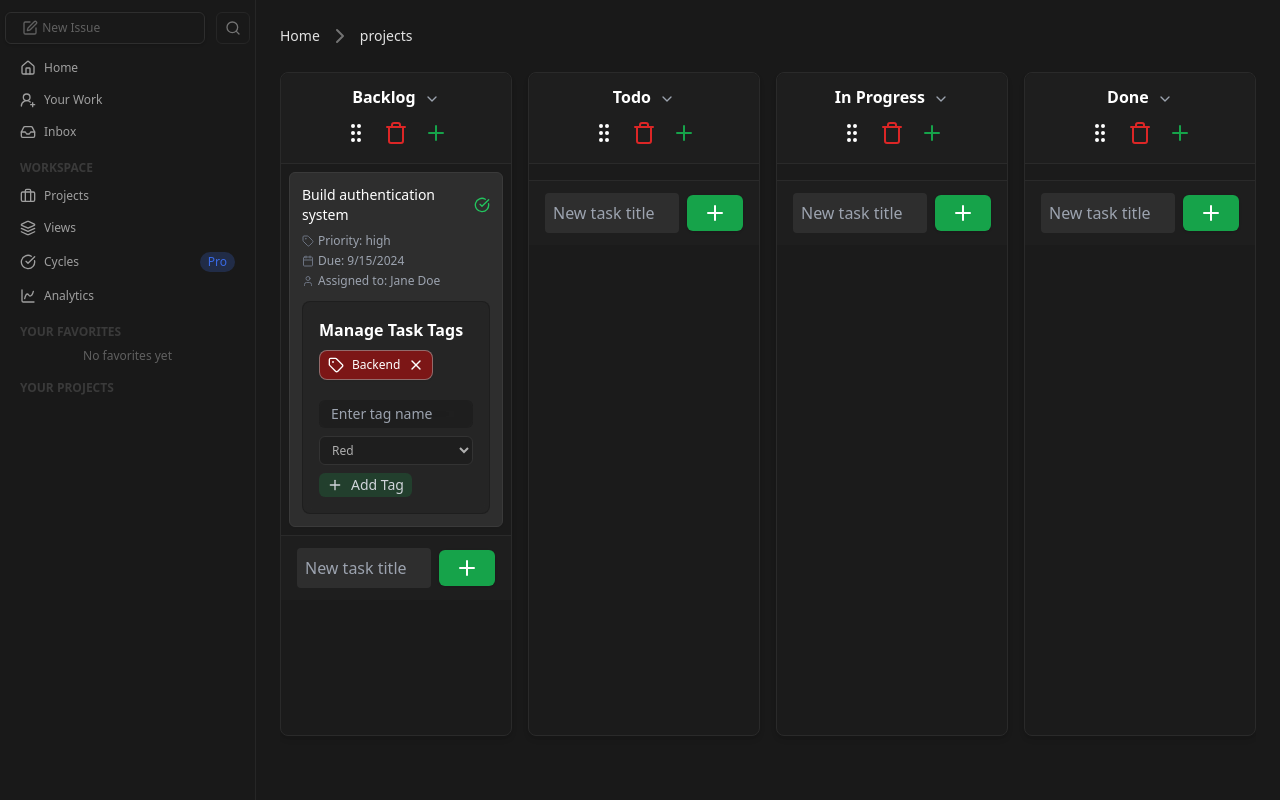
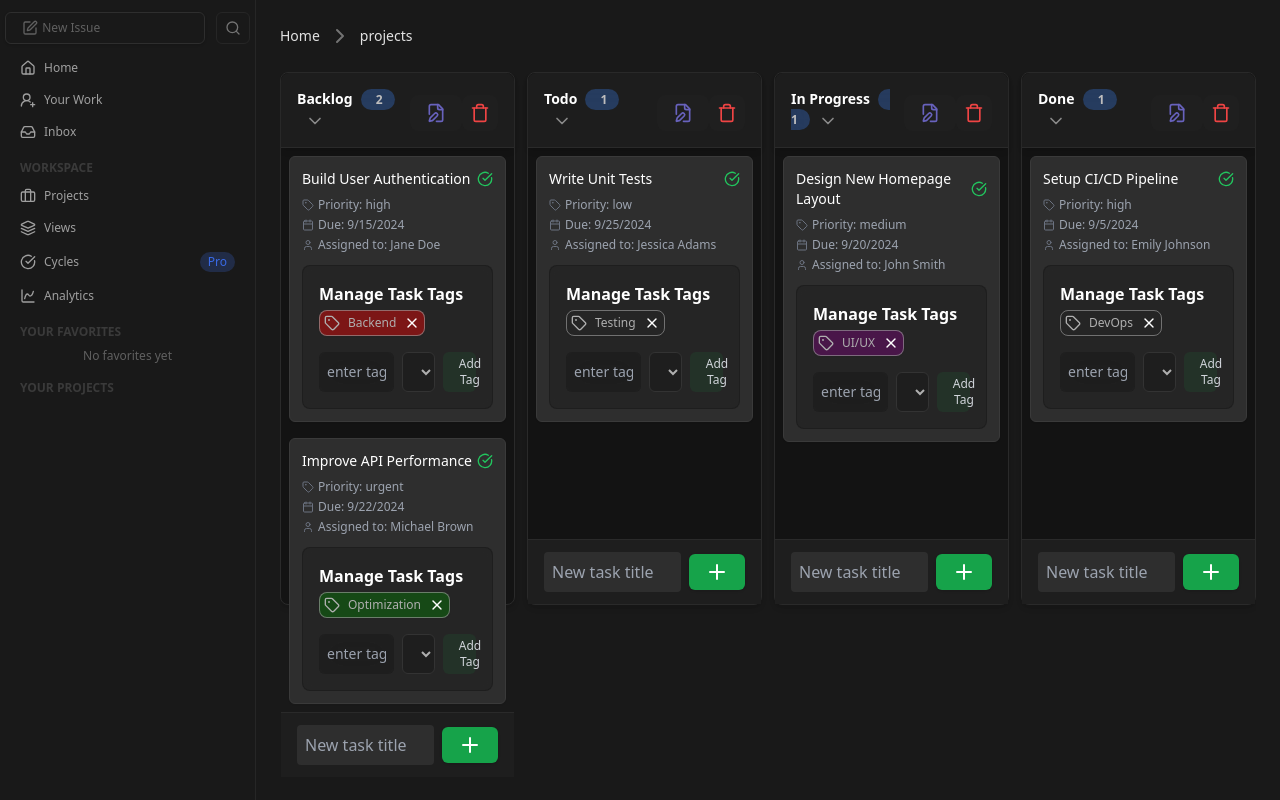
Before and after one commit to huntermacias/nextjs-tailwind-template, a Next.js app: page /projects in a window 1280 px wide. Built offline with nearby package versions, Linux system fonts and the light colour scheme.

Commit message:
improved card header style

```diff
--- a/components/boardColumn.tsx
+++ b/components/boardColumn.tsx
@@ -5,7 +5,7 @@ import { Button } from "./ui/button";
 import { Card, CardHeader, CardContent } from "./ui/card";
 import { ScrollArea } from "./ui/scroll-area";
 import { useState } from "react";
-import { GripVertical, Plus, Trash, ChevronDown } from "lucide-react";
+import { GripVertical, Plus, Trash, ChevronDown, FileIcon, FilePenIcon } from "lucide-react";
 import { Column, Task } from "@/types";
 
 interface BoardColumnProps {
@@ -64,42 +64,55 @@ export function BoardColumn({
     <div
       ref={setNodeRef}
       style={style}
-      className="w-full max-w-[450px] flex flex-col bg-[#1b1b1b] border border-[#2a2a2a] rounded-lg shadow-md transition-transform hover:shadow-lg">
+      className="w-full max-w-[450px] h-2/3 flex flex-col bg-[#101010]/60 border border-[#2a2a2a] rounded-lg shadow-md transition-transform hover:shadow-lg"
+    >
+      <CardHeader className="flex flex-row items-center p-4 bg-[#232323]/70 backdrop-blur-lg border-b border-[#2a2a2a] rounded-t-lg shadow-md">
 
-      {/* Column Header */}
-      <CardHeader className="p-3 flex items-center justify-between bg-[#1e1e1e] border-b border-[#2a2a2a] rounded-t-lg">
+        {/* left side */}
         {isEditingTitle ? (
           <input
             value={columnTitle}
             onChange={(e) => setColumnTitle(e.target.value)}
             onBlur={handleColumnRename}
-            className="bg-transparent border-b border-gray-500 text-white outline-none focus:border-green-500 transition-colors"
+            className="bg-transparent border-b border-[#5a5a5a] text-white outline-none focus:border-[#00ff99] transition-colors w-full text-lg p-1"
             autoFocus
           />
         ) : (
           <span
-            className="text-white font-semibold hover:text-green-400 transition-colors cursor-pointer"
+            className="text-white text-sm font-semibold cursor-pointer hover:text-[#00ff99] transition-all w-full"
             onClick={() => setIsEditingTitle(true)}
           >
-            {column.title} <ChevronDown className="inline-block w-4 h-4 ml-1 text-gray-400" />
+            {column.title}
+            <span className="text-xs text-[#bebdbd] ml-2 bg-blue-500/30 rounded-xl px-3 py-0.5"> {column.tasks.length}</span>
+
+            <ChevronDown className="inline-block w-5 h-5 ml-2 text-[#8a8a8a] hover:text-[#00ff99] transition-all" />
           </span>
         )}
 
-        <div className="flex space-x-2">
-          <Button variant="ghost" className="text-white hover:text-green-500 p-1" onClick={() => setIsEditingTitle(true)}>
-            <GripVertical />
+        {/* right side */}
+        <div className="flex justify-end w-full">
+          <Button
+            variant="ghost"
+            className="flex items-center justify-center text-white hover:text-[#00ff99] bg-[#1f1f1f] hover:bg-[#3f3f3f] transition-all rounded-lg"
+            onClick={() => setIsEditingTitle(true)}
+          >
+            <FilePenIcon className="w-5 h-5 text-[#6862bd]" />
           </Button>
-          <Button variant="ghost" className="text-red-600 hover:bg-red-700 hover:text-white transition-colors p-1" onClick={() => onColumnDelete(column.id)}>
-            <Trash />
-          </Button>
-          <Button variant="ghost" className="text-green-600 hover:text-green-500 transition-all p-1" onClick={handleAddTask}>
-            <Plus />
+          <Button
+            variant="ghost"
+            className="flex items-center justify-center text-red-500 hover:bg-red-600 hover:text-white p-2 bg-[#1f1f1f] transition-all rounded-lg"
+            onClick={() => onColumnDelete(column.id)}
+          >
+            <Trash className="w-5 h-5" />
           </Button>
         </div>
+
       </CardHeader>
 
+
       {/* Scrollable Task List */}
-      <ScrollArea className="overflow-auto max-h-[450px]">
+      <div className="">
+        <ScrollArea className="">
           <CardContent className="p-2 space-y-4">
             <SortableContext items={column.tasks.map((task) => task.id)}>
               {column.tasks.map((task) => (
@@ -108,9 +121,10 @@ export function BoardColumn({
             </SortableContext>
           </CardContent>
         </ScrollArea>
+      </div>
 
-      {/* Add Task Section */}
-      <div className="px-4 py-3 border-t border-[#2a2a2a] bg-[#1e1e1e] flex items-center justify-between">
+      {/* Add Task Section Fixed at the Bottom */}
+      <div className="mt-auto px-4 py-3 border-t border-[#2a2a2a] bg-[#1e1e1e] flex items-center justify-between">
         <input
           value={newTaskTitle}
           onChange={(e) => setNewTaskTitle(e.target.value)}
--- a/components/boardContainer.tsx
+++ b/components/boardContainer.tsx
@@ -12,9 +12,10 @@ interface BoardContainerProps {
 }
 
 export function BoardContainer({ initialColumns }: BoardContainerProps) {
-  const [columns, setColumns] = useState<Column[]>(initialColumns);
-  const [activeTask, setActiveTask] = useState<Task | null>(null);
+  const [columns, setColumns] = useState<Column[]>(initialColumns);  // State for managing columns
+  const [activeTask, setActiveTask] = useState<Task | null>(null);    // Track the task being dragged
 
+  // Handle drag start event
   const handleDragStart = (event: any) => {
     const { active } = event;
     const activeColumnId = active.data.current?.columnId;
@@ -27,6 +28,7 @@ export function BoardContainer({ initialColumns }: BoardContainerProps) {
     setActiveTask(draggedTask || null);
   };
 
+  // Handle drag end event
   const handleDragEnd = (event: DragEndEvent) => {
     const { active, over } = event;
 
@@ -38,6 +40,7 @@ export function BoardContainer({ initialColumns }: BoardContainerProps) {
     const activeColumnId = active.data.current?.columnId;
     const overColumnId = over.data.current?.columnId;
 
+    // Only move task if it's dragged to a different column
     if (activeColumnId !== overColumnId) {
       setColumns((columns) => {
         const activeColumn = columns.find((col) => col.id === activeColumnId);
@@ -47,6 +50,7 @@ export function BoardContainer({ initialColumns }: BoardContainerProps) {
         const activeTaskIndex = activeColumn.tasks.findIndex((task) => task.id === active.id);
         const [draggedTask] = activeColumn.tasks.splice(activeTaskIndex, 1);
 
+        // Add task to the new column
         overColumn.tasks.push(draggedTask);
         draggedTask.columnId = overColumnId;
 
@@ -54,12 +58,12 @@ export function BoardContainer({ initialColumns }: BoardContainerProps) {
       });
     }
 
-    setActiveTask(null);
+    setActiveTask(null); // Reset active task after dropping
   };
 
   return (
     <DndContext onDragEnd={handleDragEnd} onDragStart={handleDragStart}>
-      <div className="flex gap-4 overflow-x-auto h-[calc(100vh-120px)] pb-4">
+      <div className="flex gap-3 flex-auto min-h-screen">
         <SortableContext items={columns.map((col) => col.id)}>
           {columns.map((column) => (
             <BoardColumn key={column.id} column={column} />
@@ -67,10 +71,12 @@ export function BoardContainer({ initialColumns }: BoardContainerProps) {
         </SortableContext>
       </div>
 
+      {/* Drag Overlay for smoother drag experience */}
       {createPortal(
         <DragOverlay>
           {activeTask ? (
             <div className="w-[350px] p-2 bg-[#2e2e2e] border border-gray-700 rounded-lg shadow-lg">
+              {/* Simulate the task card being dragged */}
               <h3 className="text-white font-semibold">{activeTask.title}</h3>
               <p className="text-gray-400 text-sm">{activeTask.description}</p>
             </div>
--- a/components/global/tagCreator.tsx
+++ b/components/global/tagCreator.tsx
@@ -27,12 +27,10 @@ const TagCreator = ({ getSelectedTags, defaultTags = [] }: TagCreatorProps) => {
   const [selectedColor, setSelectedColor] = useState<keyof typeof tagColors>('red');
   const [error, setError] = useState<string | null>(null);
 
-  // Update the parent component with selected tags
   useEffect(() => {
     getSelectedTags(selectedTags);
   }, [selectedTags]);
 
-  // Add new tag
   const handleAddTag = () => {
     if (!newTagName.trim()) {
       setError('Tag name cannot be empty');
@@ -57,7 +55,6 @@ const TagCreator = ({ getSelectedTags, defaultTags = [] }: TagCreatorProps) => {
     setError(null);  // Clear error after successful addition
   };
 
-  // Delete a tag
   const handleDeleteTag = (tagId: string) => {
     setSelectedTags(selectedTags.filter(tag => tag.id !== tagId));
   };
@@ -66,15 +63,15 @@ const TagCreator = ({ getSelectedTags, defaultTags = [] }: TagCreatorProps) => {
     <AlertDialog>
       <div className="flex flex-col gap-4 w-full">
         {/* Tag List */}
-        <div className="flex flex-wrap gap-2 mb-1">
+        <div className="flex flex-wrap gap-2">
           {selectedTags.map((tag) => (
             <div
               key={tag.id}
-              className="flex items-center gap-2 px-2 border border-[#a3a3a3]/60 py-1.5 mt-2 rounded-lg shadow-sm transition-all"
+              className="flex items-center gap-2 px-1 py-1 mt-1 border border-[#a3a3a3]/60 rounded-lg shadow-sm transition-all"
               style={{ backgroundColor: tagColors[tag.color] }}
             >
-              <Tag className="w-4 h-4 text-white" />
-              <span className="text-xs text-white font-medium">{tag.name}</span>
+              <Tag className="w-4 h-4 text-[#afafaf]" />
+              <span className="text-xs text-[#afafaf] font-medium">{tag.name}</span>
               <X
                 size={16}
                 className="cursor-pointer text-white hover:text-red-500 transition-all"
@@ -85,14 +82,14 @@ const TagCreator = ({ getSelectedTags, defaultTags = [] }: TagCreatorProps) => {
         </div>
 
         {/* Input and Controls */}
-        <div className="flex flex-col gap-2 w-full">
+        <div className="grid grid-cols-4 gap-2 w-full">
           {/* Tag Input */}
           <input
             type="text"
             value={newTagName}
             onChange={(e) => setNewTagName(e.target.value)}
-            className="bg-[#1e1e1e] bg-opacity-80 backdrop-blur-md text-white rounded-md px-3 py-1 w-full text-sm"
-            placeholder="Enter tag name"
+            className="bg-[#1e1e1e] bg-opacity-80 backdrop-blur-md text-[#afafaf] rounded-md px-2 py-1 w-full text-sm col-span-2"
+            placeholder="enter tag name"
           />
 
           {/* Color Selector */}
@@ -102,7 +99,7 @@ const TagCreator = ({ getSelectedTags, defaultTags = [] }: TagCreatorProps) => {
             className="bg-[#1e1e1e] text-[#afafaf] border border-[#333] text-xs px-2 py-1 rounded-md"
           >
             {Object.keys(tagColors).map(color => (
-              <option key={color} value={color} className={`bg-${color}-500 text-white`}>
+              <option key={color} value={color}>
                 {color.charAt(0).toUpperCase() + color.slice(1)}
               </option>
             ))}
@@ -111,7 +108,7 @@ const TagCreator = ({ getSelectedTags, defaultTags = [] }: TagCreatorProps) => {
           {/* Add Tag Button */}
           <button
             onClick={handleAddTag}
-            className="self-start bg-green-600/20 hover:bg-green-500/40 text-gray-300 text-sm px-2 py-0.5 rounded-md transition-all flex items-center gap-2 focus:ring-2 focus:ring-green-500"
+            className="self-start bg-green-600/10 hover:bg-green-500/20 text-gray-300 text-xs px-2 py-1 rounded-md transition-all flex items-center gap-2 focus:ring-2 focus:ring-green-500"
           >
             <Plus size={16} />
             Add Tag
--- a/data/mockData.ts
+++ b/data/mockData.ts
@@ -2,12 +2,10 @@ import { Column, Task } from "@/types";
 
 // mockData.ts
 
-
-
 export const mockTasks: Task[] = [
   {
     id: "task1",
-    columnId: "todo",
+    columnId: "backlog",
     title: "Build User Authentication",
     description: "Implement SSO authentication using OAuth and JWT.",
     completed: false,
@@ -81,45 +79,151 @@ export const mockTasks: Task[] = [
       { id: "tag6", name: "CI/CD", color: "yellow" },
     ],
   },
+  {
+    id: "task4",
+    columnId: "backlog",
+    title: "Improve API Performance",
+    description: "Optimize API calls to reduce latency by 20%.",
+    completed: false,
+    priority: "urgent",
+    dueDate: new Date("2024-09-22"),
+    assignee: "Michael Brown",
+    timeSpent: 2,
+    comments: [
+      {
+        id: "comment4",
+        author: "Emily Johnson",
+        content: "Consider using caching for repeated requests.",
+        createdAt: new Date("2024-09-14"),
+      },
+    ],
+    attachments: [],
+    tags: [
+      { id: "tag7", name: "Backend", color: "red" },
+      { id: "tag8", name: "Optimization", color: "green" },
+    ],
+  },
+  {
+    id: "task5",
+    columnId: "todo",
+    title: "Write Unit Tests",
+    description: "Create unit tests for the new user authentication module.",
+    completed: false,
+    priority: "low",
+    dueDate: new Date("2024-09-25"),
+    assignee: "Jessica Adams",
+    timeSpent: 1,
+    comments: [
+      {
+        id: "comment5",
+        author: "John Smith",
+        content: "Let's ensure we have 100% coverage.",
+        createdAt: new Date("2024-09-18"),
+      },
+    ],
+    attachments: [],
+    tags: [
+      { id: "tag9", name: "Testing", color: "blue" },
+      { id: "tag10", name: "QA", color: "yellow" },
+    ],
+  },
 ];
 
-
+// More detailed mock columns
 
 export const mockColumns: Column[] = [
   {
-    id: 'backlog',
-    title: 'Backlog',
+    id: "backlog",
+    title: "Backlog",
     tasks: [
       {
-        id: 'task1',
-        columnId: 'backlog',
-        title: 'Build authentication system',
-        description: 'Implement SSO using OAuth 2.0 and JWT.',
+        id: "task1",
+        columnId: "backlog",
+        title: "Build User Authentication",
+        description: "Implement SSO authentication using OAuth and JWT.",
         completed: false,
-        priority: 'high',
-        dueDate: new Date('2024-09-15'),
-        assignee: 'Jane Doe',
+        priority: "high",
+        dueDate: new Date("2024-09-15"),
+        assignee: "Jane Doe",
         timeSpent: 5,
-        comments: [{ id: '1', author: 'John', content: 'Make sure to add 2FA.', createdAt: new Date() }],
-        attachments: [{ id: '1', name: 'oauth-config.json', url: '#' }],
-        tags: [{ id: '1', name: 'Backend', color: 'red' }],
+        comments: [{ id: "comment1", author: "John Smith", content: "We need to add 2FA as well.", createdAt: new Date() }],
+        attachments: [{ id: "attachment1", name: "oauth-config.json", url: "#" }],
+        tags: [{ id: "tag1", name: "Backend", color: "red" }],
       },
-      // Add more tasks as needed
+      {
+        id: "task4",
+        columnId: "backlog",
+        title: "Improve API Performance",
+        description: "Optimize API calls to reduce latency by 20%.",
+        completed: false,
+        priority: "urgent",
+        dueDate: new Date("2024-09-22"),
+        assignee: "Michael Brown",
+        timeSpent: 2,
+        comments: [{ id: "comment4", author: "Emily Johnson", content: "Consider using caching for repeated requests.", createdAt: new Date() }],
+        attachments: [],
+        tags: [{ id: "tag2", name: "Optimization", color: "green" }],
+      },
     ],
   },
   {
-    id: 'todo',
-    title: 'Todo',
-    tasks: [],
+    id: "todo",
+    title: "Todo",
+    tasks: [
+      {
+        id: "task5",
+        columnId: "todo",
+        title: "Write Unit Tests",
+        description: "Create unit tests for the new user authentication module.",
+        completed: false,
+        priority: "low",
+        dueDate: new Date("2024-09-25"),
+        assignee: "Jessica Adams",
+        timeSpent: 1,
+        comments: [{ id: "comment5", author: "John Smith", content: "Let's ensure we have 100% coverage.", createdAt: new Date() }],
+        attachments: [],
+        tags: [{ id: "tag9", name: "Testing", color: "blue" }],
+      },
+    ],
   },
   {
-    id: 'in-progress',
-    title: 'In Progress',
-    tasks: [],
+    id: "in-progress",
+    title: "In Progress",
+    tasks: [
+      {
+        id: "task2",
+        columnId: "in-progress",
+        title: "Design New Homepage Layout",
+        description: "Redesign the homepage with modern UI/UX best practices.",
+        completed: false,
+        priority: "medium",
+        dueDate: new Date("2024-09-20"),
+        assignee: "John Smith",
+        timeSpent: 3,
+        comments: [{ id: "comment2", author: "Jane Doe", content: "We need to ensure it's responsive.", createdAt: new Date() }],
+        attachments: [],
+        tags: [{ id: "tag3", name: "UI/UX", color: "purple" }],
+      },
+    ],
   },
   {
-    id: 'done',
-    title: 'Done',
-    tasks: [],
+    id: "done",
+    title: "Done",
+    tasks: [
+      {
+        id: "task3",
+        columnId: "done",
+        title: "Setup CI/CD Pipeline",
+        description: "Create automated deployment pipelines using Jenkins.",
+        completed: true,
+        priority: "high",
+        dueDate: new Date("2024-09-05"),
+        assignee: "Emily Johnson",
+        timeSpent: 10,
+        comments: [{ id: "comment3", author: "John Smith", content: "This is working smoothly, nice job.", createdAt: new Date() }],
+        attachments: [{ id: "attachment2", name: "jenkins-config.yml", url: "/files/jenkins-config.yml" }],
+        tags: [{ id: "tag5", name: "DevOps", color: "blue" }],
+      },
+    ],
   },
 ];
```
Lines whose indentation alone changed are shown as unchanged.
